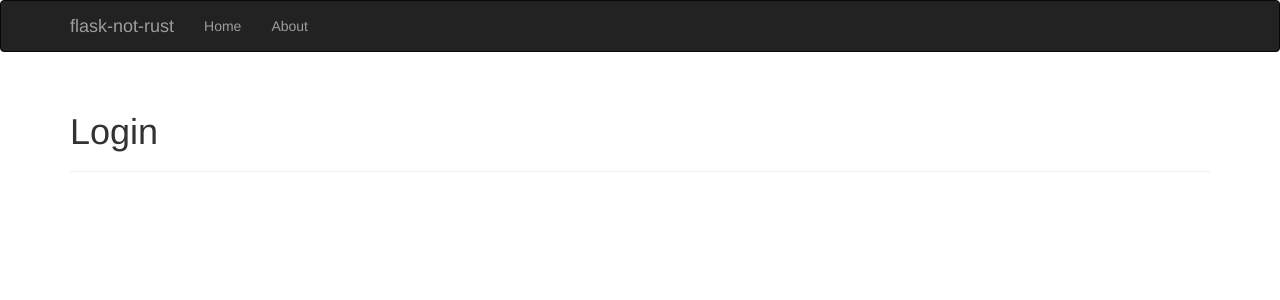
After one commit to BubbleNeumann/flask-not-rust, a Flask app: page /auth/login in a window 1280 px wide. The commit adds this page. Shown: the top 300 px of the page. Run offline with Flask 2, Linux system fonts and the light colour scheme; some libraries are stand-ins or nearby versions.

Commit message:
auth html

```diff
--- a/main.py
+++ b/main.py
@@ -12,6 +12,14 @@ def index():
 def about():
     return render_template('about.html')
 
+@app.route("/auth/sign_up")
+def sign_up():
+    return render_template('auth/signup.html')
+
+@app.route("/auth/login")
+def login():
+    return render_template('auth/login.html')
+
 @app.errorhandler(404)
 def page_not_found(e):
     return render_template('404.html'), 404
--- a/requirements.txt
+++ b/requirements.txt
@@ -1,2 +1,3 @@
 flask
 flask-bootstrap
+flask-wtf
--- /dev/null
+++ b/templates/auth/login.html
@@ -0,0 +1,10 @@
+{% extends "base.html" %}
+{% import "bootstrap/wtf.html" as wtf %}
+
+{% block title %}Login{% endblock %}
+
+{% block page_content %}
+<div class="page-header">
+    <h1>Login</h1>
+</div>
+{% endblock %}
--- a/templates/base.html
+++ b/templates/base.html
@@ -20,6 +20,9 @@
             <ul class="nav navbar-nav">
                 <li><a href="/">Home</a></li>
             </ul>
+            <ul class="nav navbar-nav">
+                <li><a href="/about">About</a></li>
+            </ul>
         </div>
     </div>
 </div>
```
Also changed, not shown: templates/auth/signup.html (added, +10 -0 lines).
